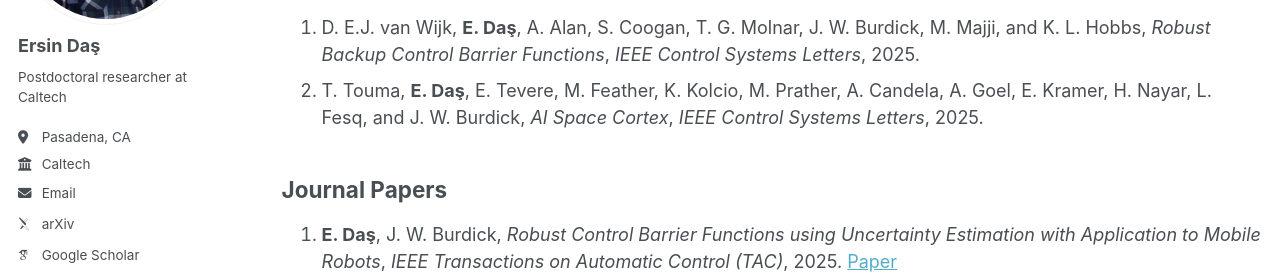
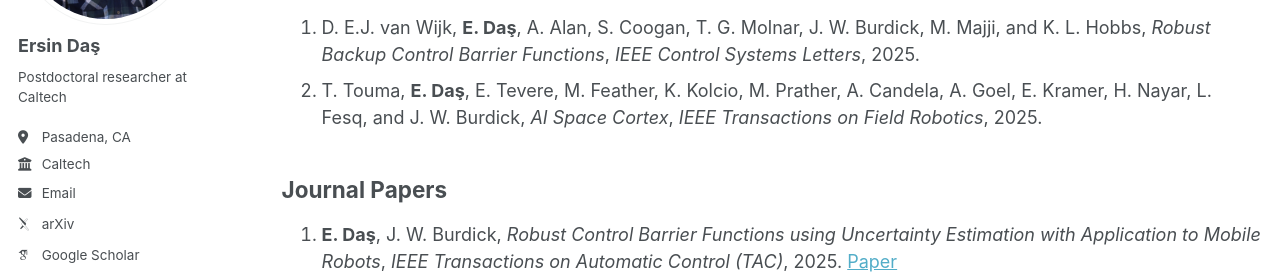
Before and after one commit to ersindas/ersindas.github.io, a Jekyll site: the page built from _pages/publications.md, in a window 1280 px wide and 900 px high. Shown: the part 255-533 px from the top of the window. Built offline with Jekyll 4.4.1, drawn with Linux system fonts in a browser that asks for light colours; some web fonts are replaced.

Commit message:
Update publications.md

```diff
--- a/_pages/publications.md
+++ b/_pages/publications.md
@@ -9,7 +9,7 @@ author_profile: true
 
 ## Preprints/Submitted
 1. D. E.J. van Wijk, **E. Daş**, A. Alan, S. Coogan, T. G. Molnar, J. W. Burdick, M. Majji, and K. L. Hobbs, *Robust Backup Control Barrier Functions*, *IEEE Control Systems Letters*, 2025.
-2. T. Touma, **E. Daş**, E. Tevere, M. Feather, K. Kolcio, M. Prather, A. Candela, A. Goel, E. Kramer, H. Nayar, L. Fesq, and J. W. Burdick, *AI Space Cortex*, *IEEE Control Systems Letters*, 2025.
+2. T. Touma, **E. Daş**, E. Tevere, M. Feather, K. Kolcio, M. Prather, A. Candela, A. Goel, E. Kramer, H. Nayar, L. Fesq, and J. W. Burdick, *AI Space Cortex*, *IEEE Transactions on Field Robotics*, 2025.
 
 ## Journal Papers
 
```
